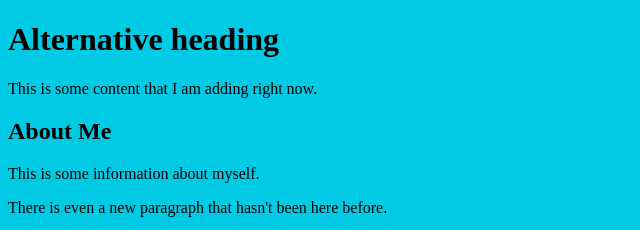
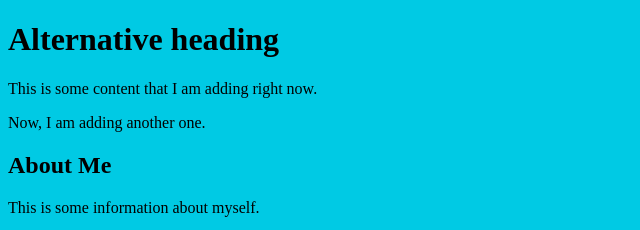
Before and after one commit to fritz-raphael/ud-cycling-stats, a plain HTML site: page index.html in a window 1280 px wide. Shown: the top 230 px of the page, without its empty margins (0-640 px from the left). Drawn offline with Linux system fonts and the light colour scheme.

Commit message:
Add more text

```diff
--- a/index.html
+++ b/index.html
@@ -17,6 +17,7 @@
         <main>
           <p>
           This is some content that I am adding right now. </p>
+          <p>Now, I am adding another one. </p>
         </main>
     </div>
 
```
